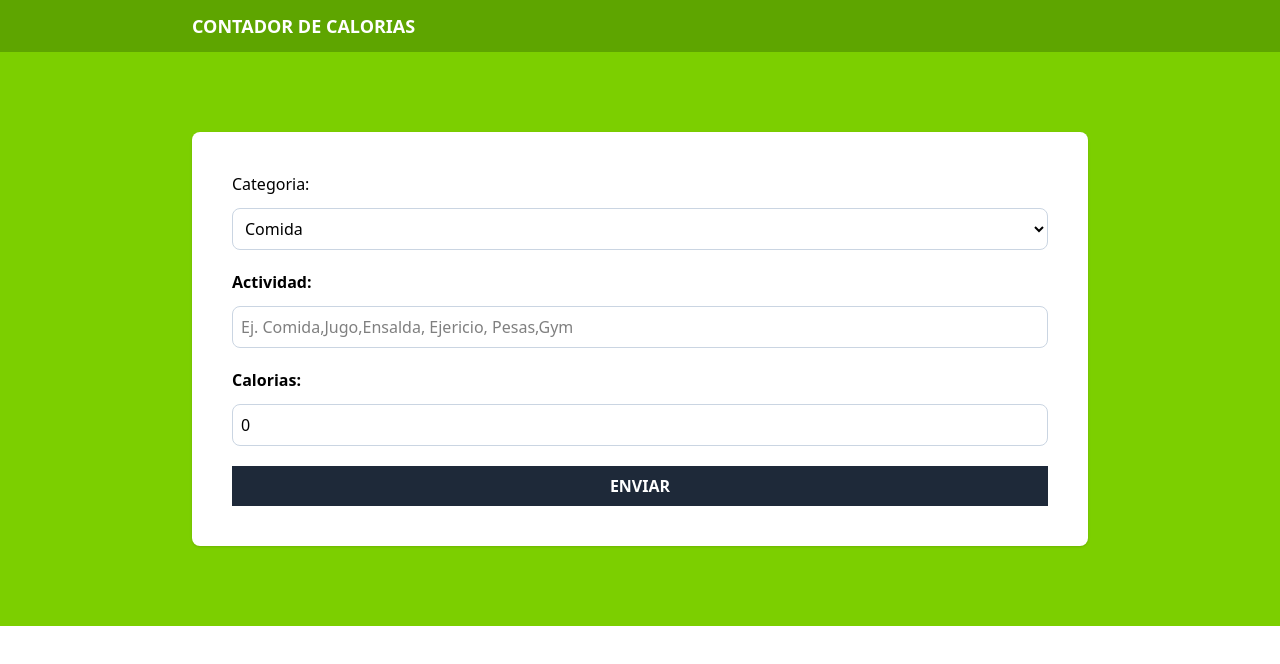
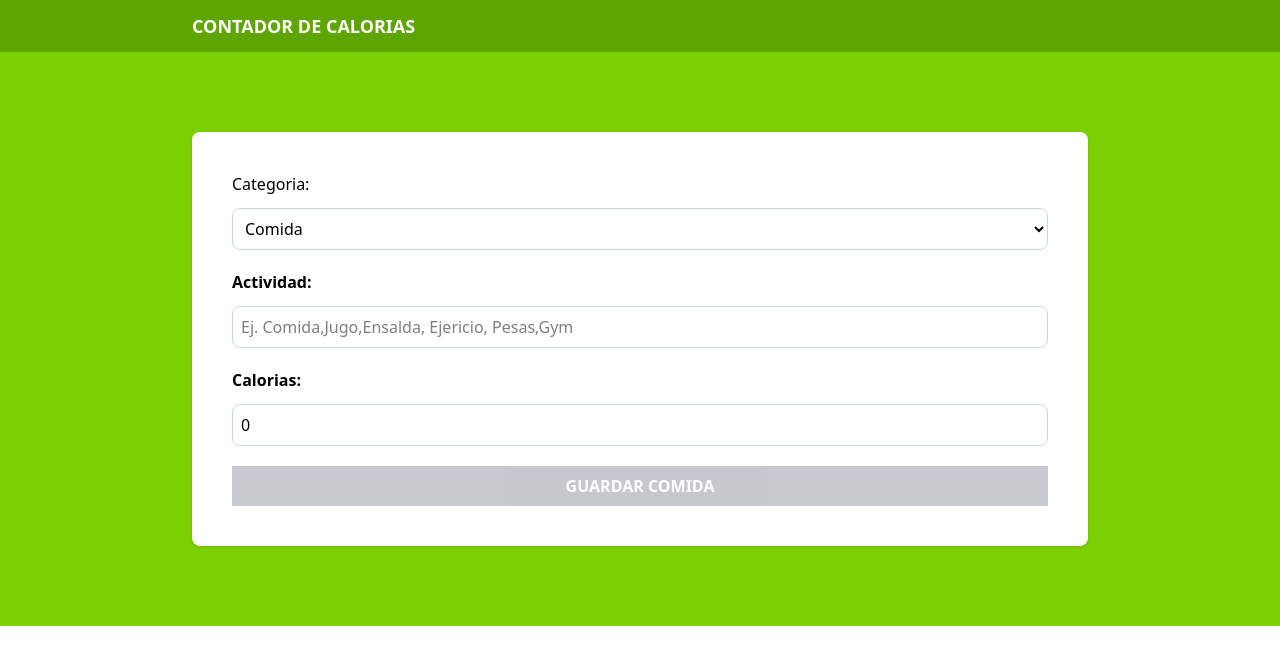
Before and after one commit to MEZLYSO/CountCalories, a React (Vite) app in the folder calorie-tracker/: page / in a window 1280 px wide. Shown: the top 664 px of the page. Built offline with nearby package versions, Linux system fonts and the light colour scheme.

Commit message:
Config Button

```diff
--- a/calorie-tracker/src/components/Form.tsx
+++ b/calorie-tracker/src/components/Form.tsx
@@ -26,7 +26,6 @@
   const isValidActivity = () => {
     const { name, calories } = activity;
     console.log(name.trim() !== "" && calories > 0);
-
     return name.trim() !== "" && calories > 0;
   };
 
@@ -74,10 +73,10 @@
         ></input>
       </div>
       <input
-        className="bg-gray-800 hover:bg-gray-900 w-full p-2 font-bold uppercase text-white cursor-pointer"
+        className="bg-gray-800 hover:bg-gray-900 w-full p-2 font-bold uppercase text-white cursor-pointer disabled:opacity-25"
         type="submit"
-        disabled={isValidActivity()}
-        value="Enviar"
+        disabled={!isValidActivity()}
+        value={activity.category === 1 ? "Guardar comida" : "Guardar ejericio"}
       ></input>
     </form>
   );
```
